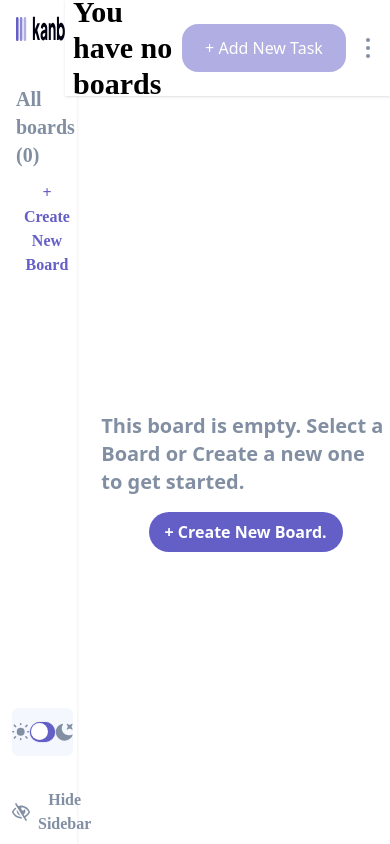
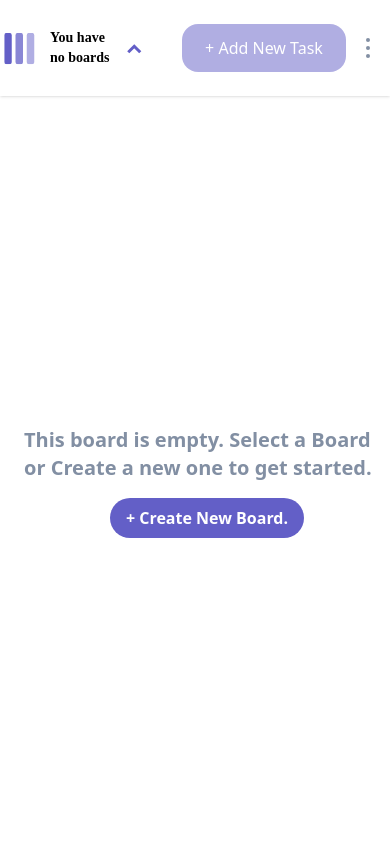
Before and after one commit to ChekeGT/Kanban-task-mangament-app, a React (Vite) app: page / in a window 390 px wide. Built offline with nearby package versions, Linux system fonts and the light colour scheme; a web font is replaced by a local one.

Commit message:
Added styles for mobile view on the nav bar and integrated it into the boardbar.

```diff
--- a/src/App.jsx
+++ b/src/App.jsx
@@ -58,7 +58,7 @@ function App() {
         <div className='flex flex-row w-full'>
           <NavBar boards={state.boards} theme={state.theme} currentBoard={state.currentBoard}/>
           <div className='w-full dark:bg-veryDarkGrey'>
-            <BoardBar board={state.currentBoard} numberOfBoards={state.boards.length}/>
+            <BoardBar boards={state.boards} theme={state.theme} board={state.currentBoard} numberOfBoards={state.boards.length}/>
             <BoardTable board={state.currentBoard}/>
           </div>
         </div>
--- a/src/components/BoardBar/BoardBar.jsx
+++ b/src/components/BoardBar/BoardBar.jsx
@@ -8,8 +8,9 @@ import AddOrEditBoard from '../PopUps/Board/AddOrEdit/AddOrEditBoard'
 import { TYPES } from "../PopUps/Board/AddOrEdit/types"
 
 import GeneralDeletePopUp from "../PopUps/GeneralDeletePopUp"
+import NavBar from "../NavBar/NavBar"
 
-export default function BoardBar({board, numberOfBoards}){
+export default function BoardBar({boards, theme, board, numberOfBoards}){
 
     let [showAddPopUp, setShowAddPopUp ] = useState(false)
 
@@ -31,9 +32,14 @@ export default function BoardBar({board, numberOfBoards}){
 
     const [activeHamburgerButton, setActiveHamburgerButton ] = useState(true)
     const [showOptions, setShowOptions ] = useState(false)
+    const [showNavBar, setShowNavBar ] = useState(false)
 
     function toggleShowOptions(){
         setShowOptions(!showOptions)
+    }
+
+    function toggleShowNavBar(){
+        setShowNavBar(!showNavBar)
     }
 
 
@@ -45,8 +51,19 @@ export default function BoardBar({board, numberOfBoards}){
     }, [board])
     return (
         <>
-            <div className=" flex flex-row items-center justify-between w-10/12 right-0 bg-white shadow  py-7 pl-2 pr-5 h-[96px] dark:bg-darkGrey dark:text-white absolute">
-                <p className="font-custom text-black font-bold text-3xl dark:text-white">{board == null ? numberOfBoards > 0 ? 'You have no boards selected.' : 'You have no boards' : board.name}</p>
+            <div className=" w-full flex flex-row items-center justify-between md:w-10/12 right-0 bg-white shadow  py-7 pl-2 pr-5 h-[96px] dark:bg-darkGrey dark:text-white absolute">
+                <div className="flex gap-3 items-center mr-3">
+                    <svg className=" scale-125 min-w-[30px] md:hidden" width="24" height="25" xmlns="http://www.w3.org/2000/svg"><g fill="#635FC7" fill-rule="evenodd"><rect width="6" height="25" rx="2"/><rect opacity=".75" x="9" width="6" height="25" rx="2"/><rect opacity=".5" x="18" width="6" height="25" rx="2"/></g></svg>
+                    <p className="font-custom text-black font-bold text-sm md:text-3xl dark:text-white">{board == null ? numberOfBoards > 0 ? 'You have no boards selected.' : 'You have no boards' : board.name}</p>
+                    <button onClick={toggleShowNavBar}>
+                        {showNavBar ? <svg className=" scale-150 md:hidden" width="25" height="7" xmlns="http://www.w3.org/2000/svg"><path stroke="#635FC7" stroke-width="2" fill="none" d="m1 1 4 4 4-4"/></svg>
+                        : <svg className="scale-150 md:hidden" width="25" height="7" xmlns="http://www.w3.org/2000/svg"><path stroke="#635FC7" stroke-width="2" fill="none" d="M9 6 5 2 1 6"/></svg>}
+                    </button>
+                    <div className="md:hidden">
+                        <NavBar boards={boards} theme={theme} currentBoard={board} showMobileView={showNavBar}/>
+                    </div>
+                </div>
+
                 <div className="flex flex-row items-center gap-5">
                      <AddNewTaskButton board={board} showPopUp={toggleShowAddPopUp} active={activeAddNewTaskButton}/>
                      <HamburgerButton active={activeHamburgerButton} showOptions={showOptions} toggleShowOptions={toggleShowOptions} type={'Board'} handleShowDeletePopUp={toggleShowDeletePopUp} handleShowEditPopUp={toggleShowEditPopUp}/>
--- a/src/components/NavBar/CreateNewBoardButton.jsx
+++ b/src/components/NavBar/CreateNewBoardButton.jsx
@@ -1,38 +1,14 @@
-import AddOrEditBoard from "../PopUps/Board/AddOrEdit/AddOrEditBoard"
-import PopUpContainer from "../PopUps/PopUpContainer"
-import { useState } from "react"
-import { TYPES } from "../PopUps/Board/AddOrEdit/types"
 
-export default function CreateNewBoardButton(){
+export default function CreateNewBoardButton({toggleShowPopUp}){
 
-    const [showPopUp, setShowPopUp ] = useState(false)
 
-    const handleShowPopUp = () => {
-        setShowPopUp(true)
-    }
-
-    const deletePopUp = () => {
-        setShowPopUp(false)
-    }
-
-    if (showPopUp){
-        return (
+    return (
         <>
-            <PopUpContainer autoDestructionFunction={deletePopUp}>
-                <AddOrEditBoard type={TYPES.add}/>
-            </PopUpContainer>
-            <button className="flex flex-row items-center gap-2 px-4" onClick={handleShowPopUp}>
+            <button className="flex flex-row items-center gap-2 px-4" onClick={toggleShowPopUp}>
                 <svg className=" fill-mainPurple" width="16" height="16" xmlns="http://www.w3.org/2000/svg"><path d="M0 2.889A2.889 2.889 0 0 1 2.889 0H13.11A2.889 2.889 0 0 1 16 2.889V13.11A2.888 2.888 0 0 1 13.111 16H2.89A2.889 2.889 0 0 1 0 13.111V2.89Zm1.333 5.555v4.667c0 .859.697 1.556 1.556 1.556h6.889V8.444H1.333Zm8.445-1.333V1.333h-6.89A1.556 1.556 0 0 0 1.334 2.89V7.11h8.445Zm4.889-1.333H11.11v4.444h3.556V5.778Zm0 5.778H11.11v3.11h2a1.556 1.556 0 0 0 1.556-1.555v-1.555Zm0-7.112V2.89a1.555 1.555 0 0 0-1.556-1.556h-2v3.111h3.556Z"/></svg>
                 <p className=" text-mainPurple font-bold">+  Create New Board</p>
             </button>
             </>
         )
-    }else{
-        return (
-            <button className="flex flex-row items-center gap-2 px-4" onClick={handleShowPopUp}>
-                <svg className=" fill-mainPurple" width="16" height="16" xmlns="http://www.w3.org/2000/svg"><path d="M0 2.889A2.889 2.889 0 0 1 2.889 0H13.11A2.889 2.889 0 0 1 16 2.889V13.11A2.888 2.888 0 0 1 13.111 16H2.89A2.889 2.889 0 0 1 0 13.111V2.89Zm1.333 5.555v4.667c0 .859.697 1.556 1.556 1.556h6.889V8.444H1.333Zm8.445-1.333V1.333h-6.89A1.556 1.556 0 0 0 1.334 2.89V7.11h8.445Zm4.889-1.333H11.11v4.444h3.556V5.778Zm0 5.778H11.11v3.11h2a1.556 1.556 0 0 0 1.556-1.555v-1.555Zm0-7.112V2.89a1.555 1.555 0 0 0-1.556-1.556h-2v3.111h3.556Z"/></svg>
-                <p className=" text-mainPurple font-bold">+  Create New Board</p>
-            </button>
-        )
-    }
+
 }
--- a/src/components/NavBar/NavBar.jsx
+++ b/src/components/NavBar/NavBar.jsx
@@ -6,36 +6,69 @@ import CreateNewBoardButton from "./CreateNewBoardButton.jsx"
 import { THEMES } from '../../state_management/themes.js'
 import { useState } from 'react'
 
+import AddOrEditBoard from "../PopUps/Board/AddOrEdit/AddOrEditBoard"
+import PopUpContainer from "../PopUps/PopUpContainer"
+import { TYPES } from "../PopUps/Board/AddOrEdit/types"
 
 
-export default function NavBar({boards, theme, currentBoard}){
+
+
+export default function NavBar({boards, theme, currentBoard, showMobileView=false}){
     const [showNavBar, setShowNavBar ] = useState(true)
+
+    const [showCreateBoardPopUp, setShowCreateBoardPopup ] = useState(false)
+
+    function toggleShowCreateBoardPopUp(){
+        setShowCreateBoardPopup(!showCreateBoardPopUp)
+    }
 
     const toggleShowNavBar = () => {
         setShowNavBar(!showNavBar)
     }
 
+    function preventPropagation(e){
+        e.preventPropagation()
+    }
+
     if (showNavBar){
         return(
-            <header className='w-[19.8%]'>
-                <nav className=" flex flex-col min-h-screen justify-between bg-white shadow w-full py-2 font-custom dark:bg-darkGrey pr-3" >
+            <header className=' w-0 h-0 md:w-[19.8%]'>
+                <nav>
+                    {showMobileView ?
+                    <div className='absolute w-[100vw] flex justify-center items-center top-[112px] md:hidden shadow-xl translate-x-[-50%] left-[50%]' onClick={preventPropagation}>
+                        <div className='w-[322px] h-[264px] bg-white dark:bg-darkGrey flex flex-col gap-3 items-start'>
+                            <p className=" mt-4 text-lg text-grayText font-extrabold ml-4">All boards ({boards.length})</p>
+                            {boards.map((board) => <BoardComponent key={board.name} board={board} currentBoard={currentBoard == null ? '' : board.name == currentBoard.name}></BoardComponent>)}
+                            <CreateNewBoardButton toggleShowPopUp={toggleShowCreateBoardPopUp}/>
+                            <div className=' w-9/12 mx-auto mb-2'>
+                                <ThemeToggler theme={theme}/>
+                            </div>
+                        </div>
+                    </div> : <></>
+                    }
+                    <div className=' hidden md:flex flex-col md:min-h-screen justify-between bg-white shadow md:w-full py-2 font-custom dark:bg-darkGrey pr-3'>
                         <div className="flex flex-col gap-4 w-full mt-2">
                             <img className="w-[152.53px] h-[25.22px] mb-7 ml-4" src={`./src/assets/logo-${theme == THEMES.light ? 'dark' : 'light'}.svg`}></img>
                             <div className="flex flex-col gap-3">
                                 <p className=" text-xl text-grayText font-extrabold ml-4">All boards ({boards.length})</p>
                                 {boards.map((board) => {
                                     return (
-                                    <BoardComponent key={board.name} board={board} currentBoard={currentBoard == null ? '' : board.name == currentBoard.name ? true : false}/>
+                                        <BoardComponent key={board.name} board={board} currentBoard={currentBoard == null ? '' : board.name == currentBoard.name}/>
                                     )
                                 })}
-                            <CreateNewBoardButton/>
+                                <CreateNewBoardButton toggleShowPopUp={toggleShowCreateBoardPopUp}/>
                             </div>
                         </div>
                         <div className="grid grid-rows-2 w-[90%] gap-8 mx-3">
                             <ThemeToggler theme={theme}/>
                             <HideNavBar showNavBar={showNavBar} handleToggleNavBar={toggleShowNavBar}/>
                         </div>
+                    </div>
                 </nav>
+                {showCreateBoardPopUp ?
+                <PopUpContainer autoDestructionFunction={toggleShowCreateBoardPopUp}>
+                    <AddOrEditBoard type={TYPES.add}/>
+                </PopUpContainer> : <></>}
             </header>
         )
     }else{
```
Lines whose indentation alone changed are shown as unchanged.
